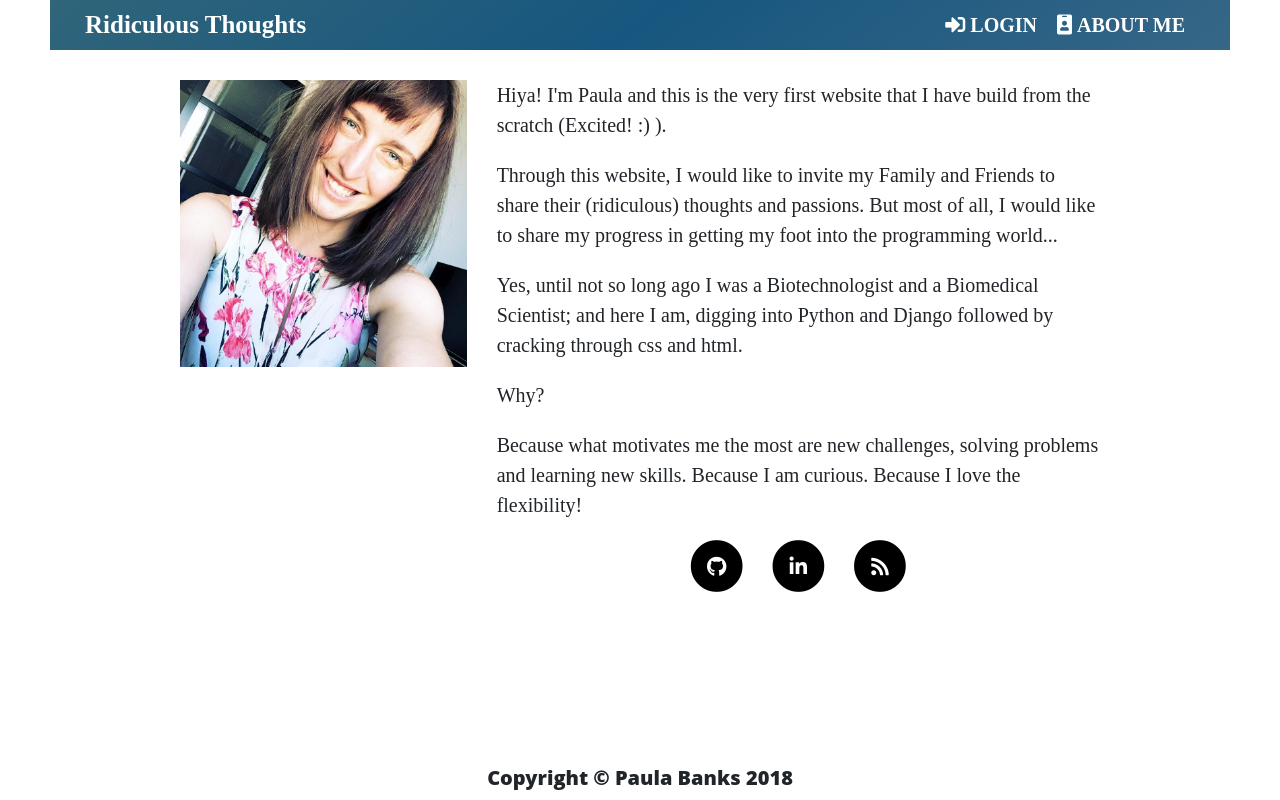
After one commit to paulambanks/ridiculous-thoughts.com, a Django app: template website/templates/website/about.html in a window 1280 px wide. The commit adds this page. Run offline with Django 3.2, Linux system fonts and the light colour scheme; the template is opened without the code that fills it, so the values that code supplies are empty; some libraries are stand-ins or nearby versions.

Commit message:
Added the About Me page with social links

```diff
--- a/templates/base.html
+++ b/templates/base.html
@@ -98,7 +98,11 @@
                                 <ul class="navbar-nav ml-auto">
                                     <li class="nav-item">
                                         <a class="nav-link" href="{% url 'login' %}" title="Login">
-                                            <i class="fas fa-sign-in-alt"> LOGIN TO YOUR ACCOUNT</i></a>
+                                            <i class="fas fa-sign-in-alt"> LOGIN </i></a>
+                                    </li>
+                                    <li class="nav-item">
+                                        <a class="nav-link" href="{% url 'website:about' %}" title="About">
+                                            <i class="fas fa-id-badge"> ABOUT ME</i></a>
                                     </li>
                                 </ul>
                             </div>
--- a/website/static/css/static.css
+++ b/website/static/css/static.css
@@ -253,11 +253,26 @@ body > main > div.container-fluid > div > div:nth-child(2) > form {
 /*--------- IMAGE SETTINGS--------*/
 
 .image-container {
-    /*display: flex;*/
     justify-content: center;
     width: 100%;
 }
 
+.small-image-container {
+    justify-content: center;
+    width: 100%;
+    margin-bottom: 10px;
+}
+
+.small-image-container img {
+    display:inline-block;
+    object-fit: contain;
+    object-position: 100%;
+    width: 100%;
+}
+
+.list-inline-item > a {
+    color: black;
+}
 .image-container img {
     display:inline-block;
     margin-top: 80px;
--- /dev/null
+++ b/website/templates/website/about.html
@@ -0,0 +1,63 @@
+{% extends 'base.html' %}
+
+
+{% block content %}
+
+    <div class="row">
+
+        <div class="col-sm-4">
+
+            <div class="small-image-container"> <!-- Picture -->
+                <img src="/static/photo-me.jpg" alt="Picture of Me">
+            </div>
+
+        </div>
+
+        <div class="col-sm-8">
+            <p>Hiya! I'm Paula and this is the very first website that I have build from the scratch (Excited! :) ).</p>
+            <p>Through this website, I would like to invite my Family and Friends to share their (ridiculous) thoughts and passions.
+                But most of all, I would like to share my progress in getting my foot into the programming world...
+            <p>Yes, until not so long ago I was a Biotechnologist and a Biomedical Scientist; and here I am, digging into
+                Python and Django followed by cracking through css and html.</p>
+            <p>Why? </p>
+            <p>Because what motivates me the most are new challenges, solving problems and learning new skills.
+                Because I am curious. Because I love the flexibility!
+            </p>
+
+            <div class="links">
+                <ul class="list-inline text-center">
+                  <li class="list-inline-item">
+                    <a href="https://github.com/paulambanks">
+                      <span class="fa-stack fa-lg">
+                        <i class="fa fa-circle fa-stack-2x"></i>
+                        <i class="fab fa-github fa-stack-1x fa-inverse"></i>
+                      </span>
+                    </a>
+                  </li>
+                  <li class="list-inline-item">
+                    <a href="https://www.linkedin.com/in/paulambanks/">
+                      <span class="fa-stack fa-lg">
+                        <i class="fa fa-circle fa-stack-2x"></i>
+                        <i class="fab fa-linkedin-in fa-stack-1x fa-inverse"></i>
+                      </span>
+                    </a>
+                  </li>
+                  <li class="list-inline-item">
+                    <a href="/feed.xml">
+                      <span class="fa-stack fa-lg">
+                        <i class="fa fa-circle fa-stack-2x"></i>
+                        <i class="fa fa-rss fa-stack-1x fa-inverse"></i>
+                      </span>
+                    </a>
+                  </li>
+                </ul>
+            </div>
+
+        </div>
+
+    </div>
+
+
+
+
+{% endblock %}
--- a/website/urls.py
+++ b/website/urls.py
@@ -14,6 +14,7 @@ urlpatterns = [
     url(r'^drafts/$', views.post_draft_list, name='post_draft_list'),
     url(r'^post/(?P<pk>\d+)/publish/$', views.post_publish, name='post_publish'),
     url(r'^post/(?P<pk>\d+)/remove/$', views.post_remove, name='post_remove'),
+    url(r'^about/$', views.about, name='about'),
     path('users/', include('users.urls')),
     path('email/', views.send_email, name='email'),
     path('success/', views.email_success, name='success'),
```
Also changed, not shown: templates/home.html (+5 -2 lines), website/views.py (+52 -43 lines), website/static/linkedin.png (added), website/static/photo-me.JPG (added).
